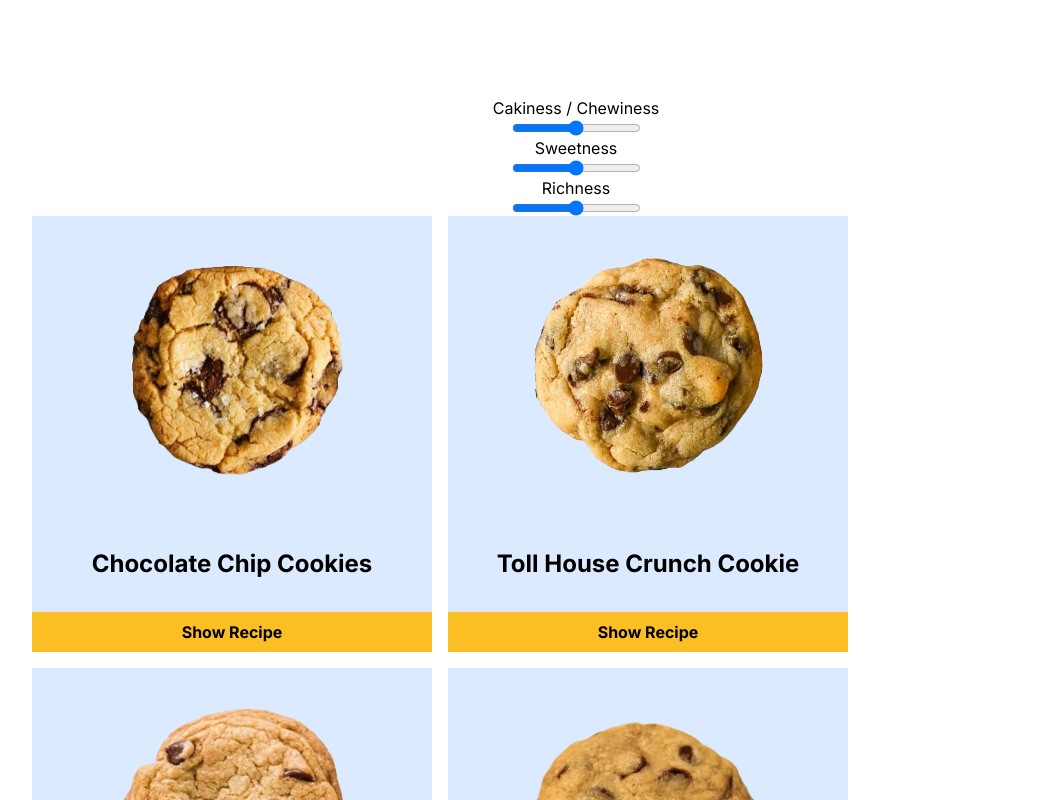
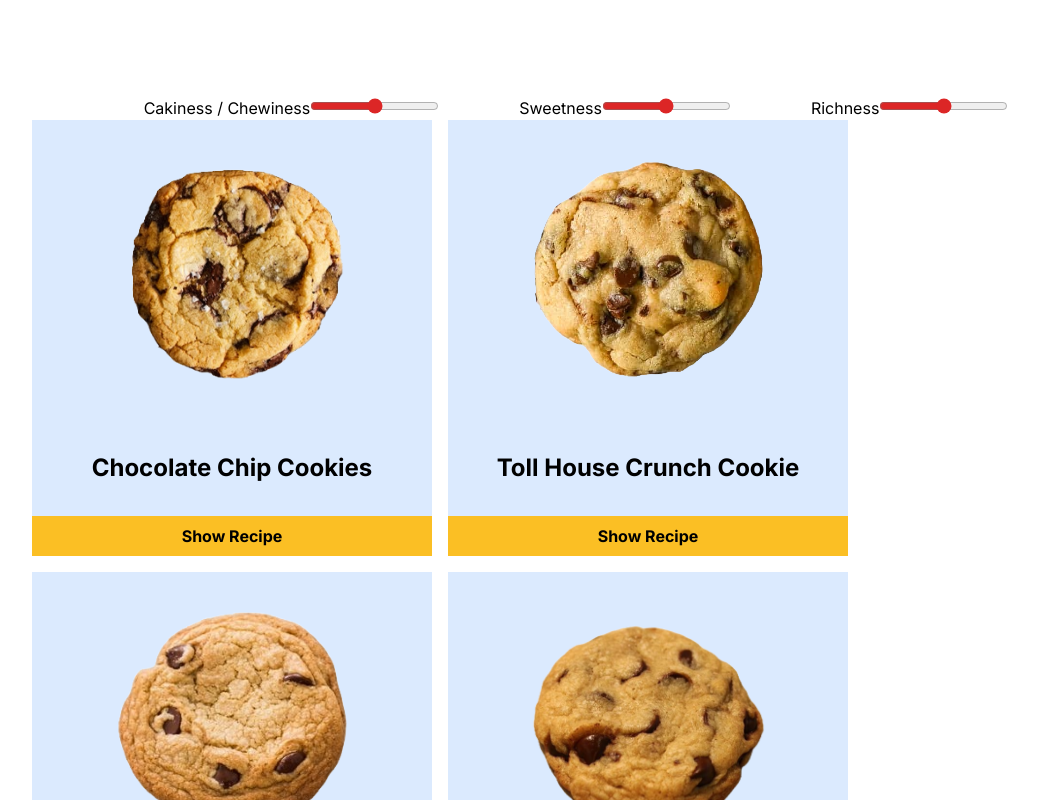
Before and after one commit to NoahR02/cookies-only, a Next.js app: page / in a window 1280 px wide. Shown: the top 800 px of the page, without its empty margins (64-1102 px from the left). Built offline with nearby package versions, Linux system fonts and the light colour scheme.

Commit message:
Start to style some of the filters

```diff
--- a/src/app/globals.css
+++ b/src/app/globals.css
@@ -7,4 +7,5 @@
 
 img {
     max-height: 100%;
+    object-fit: cover;
 }
--- a/src/app/page.tsx
+++ b/src/app/page.tsx
@@ -3,7 +3,7 @@
 function CookieRecipe({recipe}) {
     return (<div className="bg-blue-100 basis-1/3-gap-4 min-w-[400px] min-h-72 flex items-center flex-col justify-center">
         <img className={"p-8 w-[300px] h-[300px]"} src={recipe.image_name ?? ""} alt={""} />
-        <a className="p-8 font-bold text-2xl text-center" href={recipe.source}>{recipe.recipe_name}</a>
+        <a target="_blank" className="p-8 font-bold text-2xl text-center" href={recipe.source}>{recipe.recipe_name}</a>
         <div className="w-[100%] bg-amber-400 mt-auto text-center font-bold p-2">Show Recipe</div>
     </div>);
 }
@@ -16,12 +16,21 @@
       <>
 
           <main className="flex min-h-screen flex-col items-center justify-between p-24 md:container ml-auto mr-auto">
-              <label>Cakiness / Chewiness</label>
-              <input type="range"/>
-              <label>Sweetness</label>
-              <input type="range"/>
-              <label>Richness</label>
-              <input type="range"/>
+
+              <div className="flex gap-20">
+                  <div>
+                      <label>Cakiness / Chewiness</label>
+                      <input className="accent-red-600" type="range"/>
+                  </div>
+                  <div>
+                      <label>Sweetness</label>
+                      <input className="accent-red-600" type="range"/>
+                  </div>
+                  <div>
+                      <label>Richness</label>
+                      <input className="accent-red-600" type="range"/>
+                  </div>
+              </div>
 
               <div className="cookie-container flex flex-wrap gap-4">
 
```
